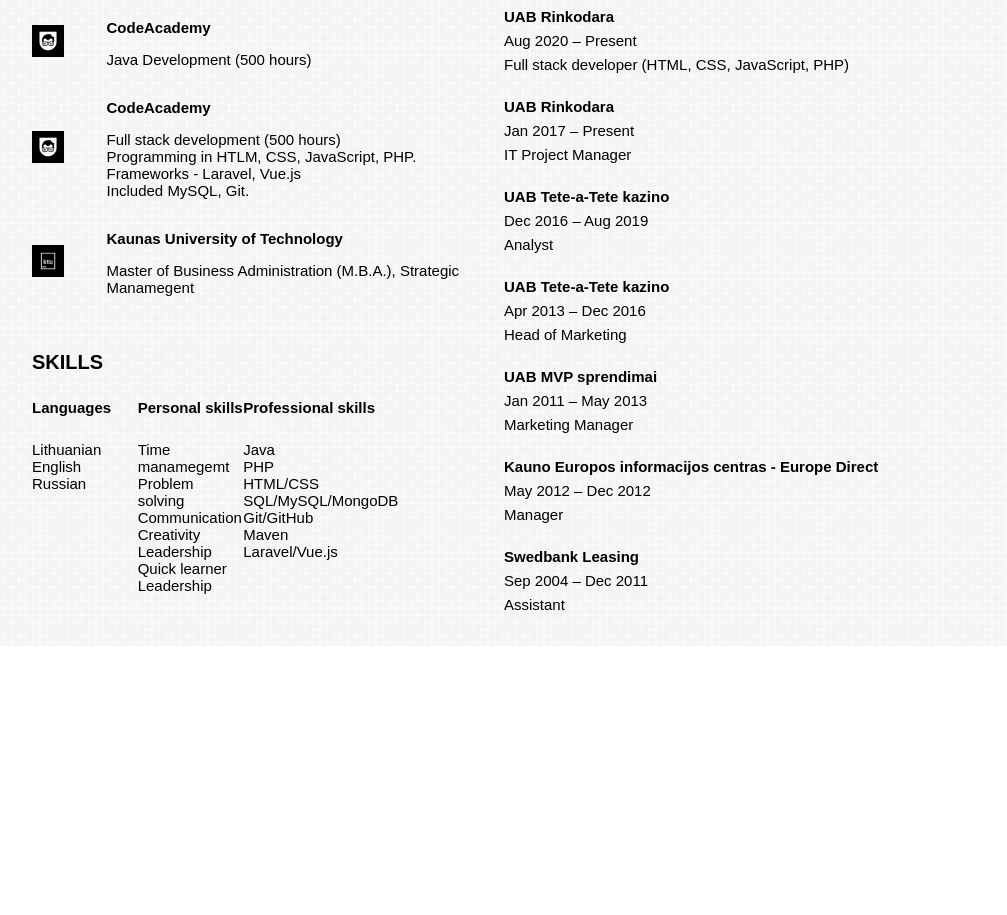
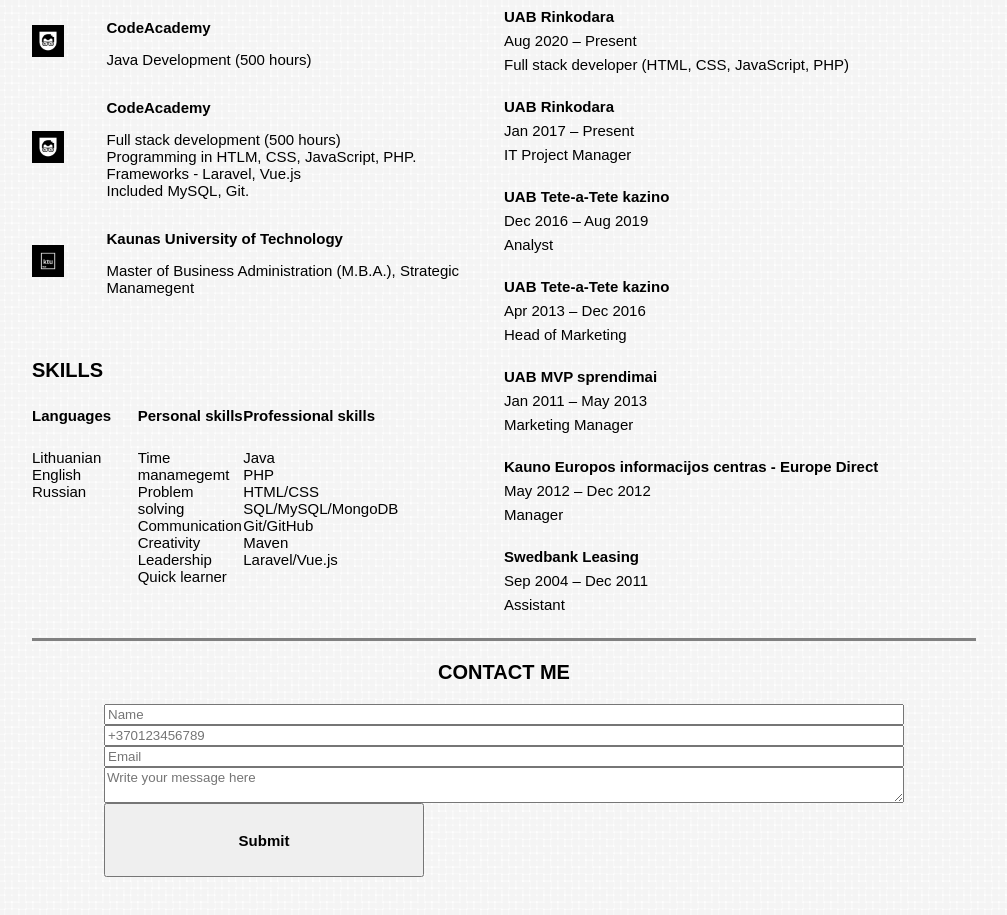
Before and after one commit to SandraFre/CV, a plain HTML site: page index.html in a window 1280 px wide. Shown: the part 576-1491 px from the top of the page, without its empty margins (136-1143 px from the left). Before the commit the page ends 1222 px from the top, so only its background shows below. Drawn offline with Linux system fonts and the light colour scheme; a web font is replaced by a local one.

Commit message:
form added

```diff
--- a/css/style.css
+++ b/css/style.css
@@ -39,7 +39,10 @@ h3,
 h4,
 h5,
 h6,
-p {
+p,
+input,
+textarea,
+button {
     font-family: "Gemunu Libre", sans-serif;
 }
 
@@ -207,3 +210,27 @@ main > .skills {
 .margin-top-7px {
     margin-top: 7px;
 }
+
+footer {
+    border-top: solid grey;
+    margin-bottom: 10rem;
+}
+
+.contact-us{
+    text-align: center;
+}
+
+.form{
+    width: 50rem;
+    display: flex;
+    flex-direction: column;
+    margin: auto;
+}
+
+.form-input{
+
+}
+
+.form button {
+    width:20rem;
+}
--- a/index.html
+++ b/index.html
@@ -151,7 +151,6 @@
                         Creativity<br>
                         Leadership<br>
                         Quick learner<br>
-                        Leadership
                     </h5>
                 </div>
                 <div class="skill-prof">
@@ -169,6 +168,19 @@
             </div>
         </div>
     </main>
+    <footer>
+        <div class="contact-us">
+            <h3>CONTACT ME</h3>
+            <form class="form">
+                <input class="form-input" type="text" placeholder="Name">
+                <input class="form-input" type="tel" placeholder="+370123456789">
+                <input class="form-input" type="email" placeholder="Email">
+                <textarea class="form-input" placeholder="Write your message here"></textarea>
+                <button><h5>Submit</h5></button>
+            </form>
+
+        </div>
+    </footer>
 </body>
 
 </html>
```
